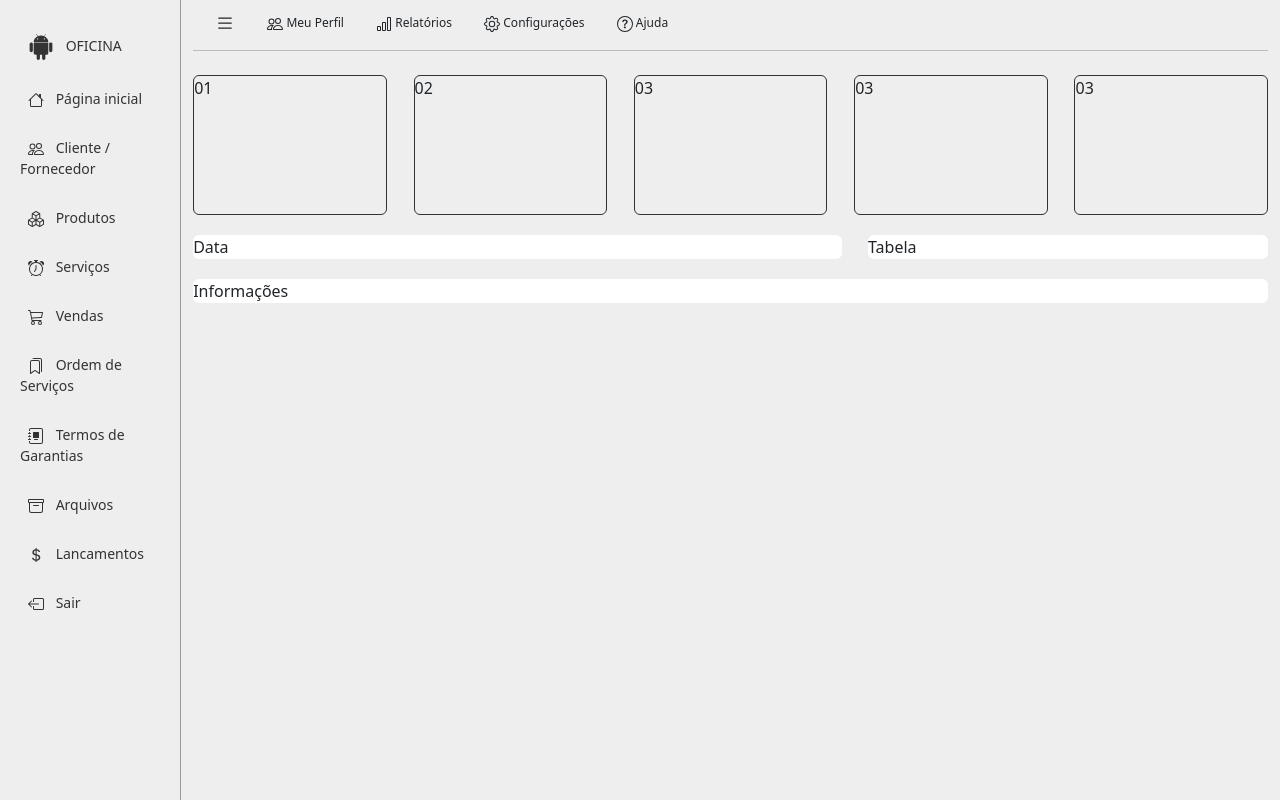
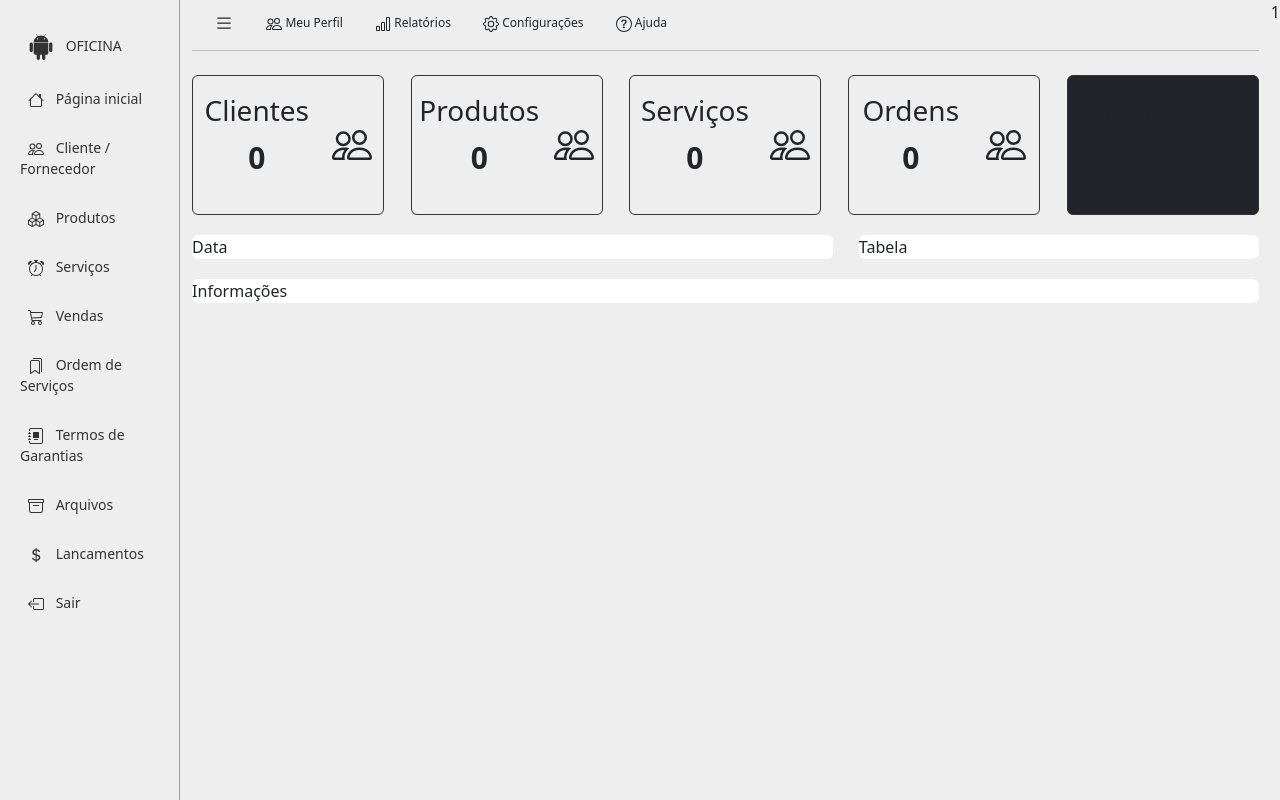
Before and after one commit to leandro2528/sistema-oficina, a PHP site: page / in a window 1280 px wide. Run offline with PHP 8.4, Linux system fonts and the light colour scheme; data that the repository does not hold is empty.

Commit message:
Criando as funções para er clientes cadastrados e quantidades de clientes cadastrados no sistema

```diff
--- a/assets/css/cliente.css
+++ b/assets/css/cliente.css
@@ -46,4 +46,7 @@
     width: 50%;
 }
 
-/* Editar cliente */
+/* Ver cliente */
+.text-min {
+    font-size: 4px;
+}
--- /dev/null
+++ b/assets/css/inicial.css
@@ -0,0 +1,8 @@
+.card-box {
+    cursor: pointer;
+}
+
+.card-item p {
+    font-size: 30px;
+    font-weight: bold;
+}
--- /dev/null
+++ b/assets/css/ver_cliente.css
@@ -0,0 +1,9 @@
+.text-small th,
+.text-small td {
+    font-size: 8px;
+}
+
+.btn-small {
+    font-size: 4px;
+    padding: 2px;
+}
--- a/includes/cliente.php
+++ b/includes/cliente.php
@@ -3,7 +3,7 @@
 
     <h5 id="title-client">Clientes / Fornecedores</h5>
     <div id="new-table-client">
-        <?php
+    <?php
         $sql = "SELECT * FROM clientes";
 
         $res = $conn->query($sql);
@@ -28,7 +28,7 @@
                 print "<td>" . $row->cpf . "</td>";
                 print "<td>" . $row->email . "</td>";
                 print "<td>
-                            <button class='btn btn-primary btn-sm'>
+                            <button onclick=\"location.href='?page=ver_cliente'\" class='btn btn-primary btn-sm'>
                                 <svg xmlns='http://www.w3.org/2000/svg' width='16' height='16' fill='currentColor' class='bi bi-eye' viewBox='0 0 16 16'>
                                     <path d='M16 8s-3-5.5-8-5.5S0 8 0 8s3 5.5 8 5.5S16 8 16 8zM1.173 8a13.133 13.133 0 0 1 1.66-2.043C4.12 4.668 5.88 3.5 8 3.5c2.12 0 3.879 1.168 5.168 2.457A13.133 13.133 0 0 1 14.828 8c-.058.087-.122.183-.195.288-.335.48-.83 1.12-1.465 1.755C11.879 11.332 10.119 12.5 8 12.5c-2.12 0-3.879-1.168-5.168-2.457A13.134 13.134 0 0 1 1.172 8z'/>
                                     <path d='M8 5.5a2.5 2.5 0 1 0 0 5 2.5 2.5 0 0 0 0-5zM4.5 8a3.5 3.5 0 1 1 7 0 3.5 3.5 0 0 1-7 0z'/>
--- a/includes/content-main.php
+++ b/includes/content-main.php
@@ -11,6 +11,10 @@ switch (@$_REQUEST["page"]) {
 
     case "editar_cliente":
         include("editar_cliente.php");
+        break;
+
+    case "ver_cliente":
+        include("ver_cliente.php");
         break;
 
     case "produtos":
@@ -47,23 +51,6 @@ switch (@$_REQUEST["page"]) {
         break;
 
     default:
-        print "<div class='card-box'>
-                    <div class='card-item'>01</div>
-                    <div class='card-item'>02</div>
-                    <div class='card-item'>03</div>
-                    <div class='card-item'>03</div>
-                    <div class='card-item'>03</div>
-               </div>
-
-               <div class='card-box'>
-                    <div class='card-date'>Data</div>
-                    <div class='card-table'>Tabela</div>
-               </div>
-
-               <div class='card-box'>
-                    <div class='card-infor'>Informações</div>
-               </div>
-
-               ";
+        print include("inicial.php");
         break;
 }
--- /dev/null
+++ b/includes/inicial.php
@@ -0,0 +1,74 @@
+<div class='card-box'>
+     <div onclick="window.location.href='?page=cliente'" class='card-item d-flex justify-content-around align-items-center'>
+          <div class="title">
+               <!-- Total de clientes cadastrados -->
+              <?php
+                    $sql = "SELECT COUNT(*) as total FROM clientes";
+                    $res = $conn->query($sql);
+                    $row = $res->fetch_assoc();
+                    $total = $row["total"];
+              ?>
+               <h3>Clientes</h3>
+               <p class="text-center"><?php echo $total; ?></p>
+          </div>
+          <div class="icon">
+               <svg xmlns="http://www.w3.org/2000/svg" width="40" height="40" fill="currentColor" class="bi bi-people" viewBox="0 0 16 16">
+                    <path d="M15 14s1 0 1-1-1-4-5-4-5 3-5 4 1 1 1 1h8Zm-7.978-1A.261.261 0 0 1 7 12.996c.001-.264.167-1.03.76-1.72C8.312 10.629 9.282 10 11 10c1.717 0 2.687.63 3.24 1.276.593.69.758 1.457.76 1.72l-.008.002a.274.274 0 0 1-.014.002H7.022ZM11 7a2 2 0 1 0 0-4 2 2 0 0 0 0 4Zm3-2a3 3 0 1 1-6 0 3 3 0 0 1 6 0ZM6.936 9.28a5.88 5.88 0 0 0-1.23-.247A7.35 7.35 0 0 0 5 9c-4 0-5 3-5 4 0 .667.333 1 1 1h4.216A2.238 2.238 0 0 1 5 13c0-1.01.377-2.042 1.09-2.904.243-.294.526-.569.846-.816ZM4.92 10A5.493 5.493 0 0 0 4 13H1c0-.26.164-1.03.76-1.724.545-.636 1.492-1.256 3.16-1.275ZM1.5 5.5a3 3 0 1 1 6 0 3 3 0 0 1-6 0Zm3-2a2 2 0 1 0 0 4 2 2 0 0 0 0-4Z" />
+               </svg>
+          </div>
+     </div>
+     <div onclick="window.location.href='?page=produtos'" class='card-item d-flex justify-content-around align-items-center'>
+          <div class="title">
+               <h3>Produtos</h3>
+               <p class="text-center">0</p>
+          </div>
+          <div class="icon">
+               <svg xmlns="http://www.w3.org/2000/svg" width="40" height="40" fill="currentColor" class="bi bi-people" viewBox="0 0 16 16">
+                    <path d="M15 14s1 0 1-1-1-4-5-4-5 3-5 4 1 1 1 1h8Zm-7.978-1A.261.261 0 0 1 7 12.996c.001-.264.167-1.03.76-1.72C8.312 10.629 9.282 10 11 10c1.717 0 2.687.63 3.24 1.276.593.69.758 1.457.76 1.72l-.008.002a.274.274 0 0 1-.014.002H7.022ZM11 7a2 2 0 1 0 0-4 2 2 0 0 0 0 4Zm3-2a3 3 0 1 1-6 0 3 3 0 0 1 6 0ZM6.936 9.28a5.88 5.88 0 0 0-1.23-.247A7.35 7.35 0 0 0 5 9c-4 0-5 3-5 4 0 .667.333 1 1 1h4.216A2.238 2.238 0 0 1 5 13c0-1.01.377-2.042 1.09-2.904.243-.294.526-.569.846-.816ZM4.92 10A5.493 5.493 0 0 0 4 13H1c0-.26.164-1.03.76-1.724.545-.636 1.492-1.256 3.16-1.275ZM1.5 5.5a3 3 0 1 1 6 0 3 3 0 0 1-6 0Zm3-2a2 2 0 1 0 0 4 2 2 0 0 0 0-4Z" />
+               </svg>
+          </div>
+     </div>
+     <div onclick="window.location.href='?page=servicos'" class='card-item d-flex justify-content-around align-items-center'>
+          <div class="title">
+               <h3>Serviços</h3>
+               <p class="text-center">0</p>
+          </div>
+          <div class="icon">
+               <svg xmlns="http://www.w3.org/2000/svg" width="40" height="40" fill="currentColor" class="bi bi-people" viewBox="0 0 16 16">
+                    <path d="M15 14s1 0 1-1-1-4-5-4-5 3-5 4 1 1 1 1h8Zm-7.978-1A.261.261 0 0 1 7 12.996c.001-.264.167-1.03.76-1.72C8.312 10.629 9.282 10 11 10c1.717 0 2.687.63 3.24 1.276.593.69.758 1.457.76 1.72l-.008.002a.274.274 0 0 1-.014.002H7.022ZM11 7a2 2 0 1 0 0-4 2 2 0 0 0 0 4Zm3-2a3 3 0 1 1-6 0 3 3 0 0 1 6 0ZM6.936 9.28a5.88 5.88 0 0 0-1.23-.247A7.35 7.35 0 0 0 5 9c-4 0-5 3-5 4 0 .667.333 1 1 1h4.216A2.238 2.238 0 0 1 5 13c0-1.01.377-2.042 1.09-2.904.243-.294.526-.569.846-.816ZM4.92 10A5.493 5.493 0 0 0 4 13H1c0-.26.164-1.03.76-1.724.545-.636 1.492-1.256 3.16-1.275ZM1.5 5.5a3 3 0 1 1 6 0 3 3 0 0 1-6 0Zm3-2a2 2 0 1 0 0 4 2 2 0 0 0 0-4Z" />
+               </svg>
+          </div>
+     </div>
+     <div onclick="window.location.href='?page=ordemServicos'" class='card-item d-flex justify-content-around align-items-center'>
+          <div class="title">
+               <h3>Ordens</h3>
+               <p class="text-center">0</p>
+          </div>
+          <div class="icon">
+               <svg xmlns="http://www.w3.org/2000/svg" width="40" height="40" fill="currentColor" class="bi bi-people" viewBox="0 0 16 16">
+                    <path d="M15 14s1 0 1-1-1-4-5-4-5 3-5 4 1 1 1 1h8Zm-7.978-1A.261.261 0 0 1 7 12.996c.001-.264.167-1.03.76-1.72C8.312 10.629 9.282 10 11 10c1.717 0 2.687.63 3.24 1.276.593.69.758 1.457.76 1.72l-.008.002a.274.274 0 0 1-.014.002H7.022ZM11 7a2 2 0 1 0 0-4 2 2 0 0 0 0 4Zm3-2a3 3 0 1 1-6 0 3 3 0 0 1 6 0ZM6.936 9.28a5.88 5.88 0 0 0-1.23-.247A7.35 7.35 0 0 0 5 9c-4 0-5 3-5 4 0 .667.333 1 1 1h4.216A2.238 2.238 0 0 1 5 13c0-1.01.377-2.042 1.09-2.904.243-.294.526-.569.846-.816ZM4.92 10A5.493 5.493 0 0 0 4 13H1c0-.26.164-1.03.76-1.724.545-.636 1.492-1.256 3.16-1.275ZM1.5 5.5a3 3 0 1 1 6 0 3 3 0 0 1-6 0Zm3-2a2 2 0 1 0 0 4 2 2 0 0 0 0-4Z" />
+               </svg>
+          </div>
+     </div>
+     <div onclick="window.location.href='?page=cliente'" class='card-item bg-dark d-flex justify-content-around align-items-center'>
+          <div class="title">
+               <h3>Clientes</h3>
+               <p class="text-center">0</p>
+          </div>
+          <div class="icon">
+               <svg xmlns="http://www.w3.org/2000/svg" width="40" height="40" fill="currentColor" class="bi bi-people" viewBox="0 0 16 16">
+                    <path d="M15 14s1 0 1-1-1-4-5-4-5 3-5 4 1 1 1 1h8Zm-7.978-1A.261.261 0 0 1 7 12.996c.001-.264.167-1.03.76-1.72C8.312 10.629 9.282 10 11 10c1.717 0 2.687.63 3.24 1.276.593.69.758 1.457.76 1.72l-.008.002a.274.274 0 0 1-.014.002H7.022ZM11 7a2 2 0 1 0 0-4 2 2 0 0 0 0 4Zm3-2a3 3 0 1 1-6 0 3 3 0 0 1 6 0ZM6.936 9.28a5.88 5.88 0 0 0-1.23-.247A7.35 7.35 0 0 0 5 9c-4 0-5 3-5 4 0 .667.333 1 1 1h4.216A2.238 2.238 0 0 1 5 13c0-1.01.377-2.042 1.09-2.904.243-.294.526-.569.846-.816ZM4.92 10A5.493 5.493 0 0 0 4 13H1c0-.26.164-1.03.76-1.724.545-.636 1.492-1.256 3.16-1.275ZM1.5 5.5a3 3 0 1 1 6 0 3 3 0 0 1-6 0Zm3-2a2 2 0 1 0 0 4 2 2 0 0 0 0-4Z" />
+               </svg>
+          </div>
+     </div>
+</div>
+<div class='card-box'>
+     <div class='card-date'>Data</div>
+     <div class='card-table'>Tabela</div>
+</div>
+
+<div class='card-box'>
+     <div class='card-infor'>Informações</div>
+</div>
+</div>
+</div>
--- a/index.php
+++ b/index.php
@@ -13,6 +13,8 @@
     <link rel="stylesheet" href="assets/css/produtos.css">
     <link rel="stylesheet" href="assets/css/servico.css">
     <link rel="stylesheet" href="assets/css/vendas.css">
+    <link rel="stylesheet" href="assets/css/ver_cliente.css">
+    <link rel="stylesheet" href="assets/css/inicial.css">
 </head>
 
 <body class="d-flex" style="background-color: #eee;">
```
Also changed, not shown: includes/ver_cliente.php (added, +68 -0 lines), assets/js/cliente.js (line endings or trailing spaces).
